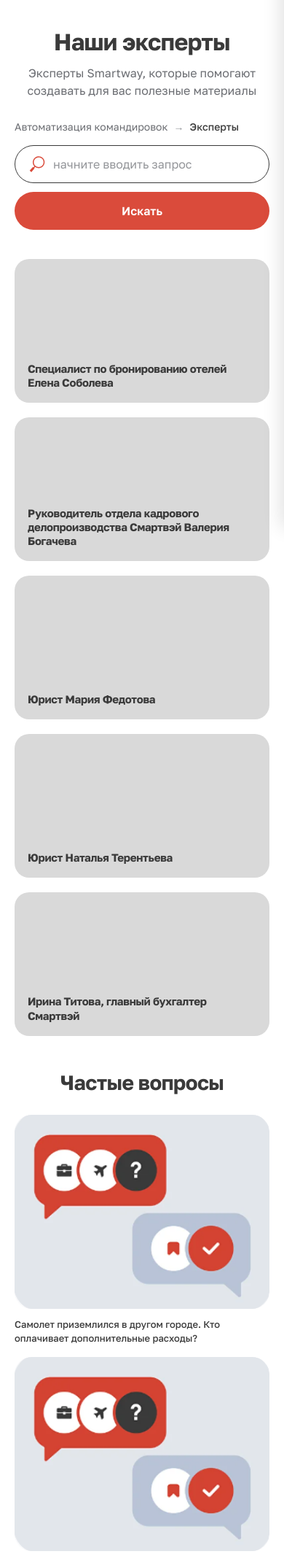
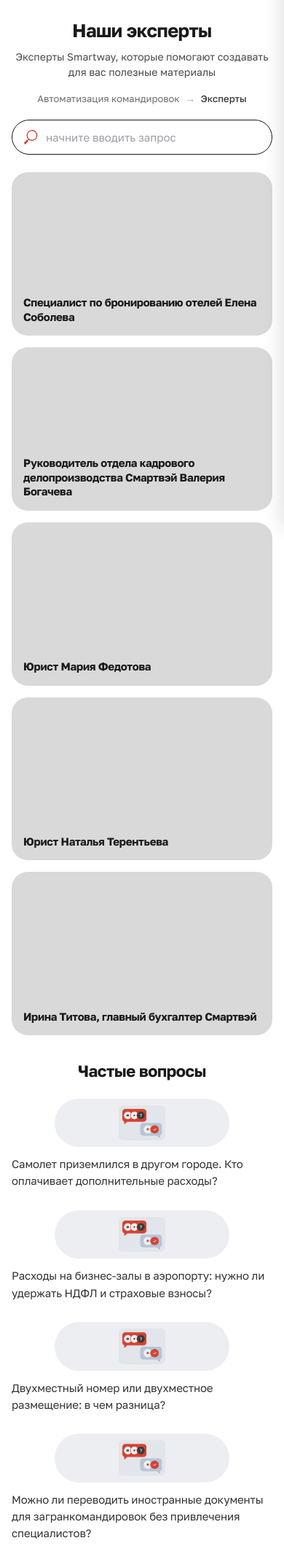
Before and after one commit to AntonMarkulevich/smartway, a PHP site: page /experts.html in a window 390 px wide. Shown: the part 121-2251 px from the top of the page at 73% size. Run offline with PHP 8.4, Linux system fonts and the light colour scheme.

Commit message:
add mobile for experts

```diff
--- a/css/experts.css
+++ b/css/experts.css
@@ -407,3 +407,204 @@
     border-radius: 24px;
   }
 }
+
+/* experts.html — FAQ: PNG без белой подложки, без обводок */
+.experts-list-page .experts-faq-card__thumb {
+  border: 0;
+  outline: none;
+  box-shadow: none;
+}
+
+.experts-list-page .experts-faq-card__img {
+  display: block;
+  mix-blend-mode: darken;
+  border: 0;
+  outline: none;
+  box-shadow: none;
+}
+
+/* experts.html — мобильный макет списка экспертов (не blog / blog-mice) */
+@media (max-width: 767px) {
+  .experts-list-page .experts-main {
+    padding: clamp(20px, 4vw, 28px) clamp(16px, 4vw, 20px) clamp(40px, 9vw, 56px);
+  }
+
+  .experts-list-page .experts-hero__head {
+    margin-bottom: clamp(16px, 3.5vw, 22px);
+  }
+
+  .experts-list-page .experts-hero__title {
+    margin: 0 0 clamp(10px, 2.5vw, 14px);
+    font-size: clamp(24px, 6.5vw, 32px);
+    line-height: 1.2;
+    letter-spacing: -0.02em;
+    color: #1a1a1a;
+  }
+
+  .experts-list-page .experts-hero__subtitle {
+    max-width: 36rem;
+    margin-left: auto;
+    margin-right: auto;
+    font-size: clamp(14px, 3.6vw, 16px);
+    line-height: 1.5;
+    color: #4a4a4a;
+  }
+
+  .experts-list-page .experts-hero__crumbs {
+    justify-content: center;
+    margin: 0 0 clamp(20px, 4vw, 26px);
+    font-size: 13px;
+    line-height: 1.45;
+  }
+
+  .experts-list-page .experts-hero__search {
+    position: relative;
+    display: block;
+    width: 100%;
+  }
+
+  .experts-list-page .experts-hero__field {
+    width: 100%;
+    flex: none;
+  }
+
+  .experts-list-page .experts-hero__icon {
+    left: 16px;
+    width: 20px;
+    height: 20px;
+  }
+
+  .experts-list-page .experts-hero__icon path {
+    fill: #d74536;
+  }
+
+  .experts-list-page .experts-hero__input {
+    height: 48px;
+    padding: 0 18px 0 46px;
+    font-size: 15px;
+    color: #1a1a1a;
+    background: #fff;
+    border: 1px solid #1a1a1a;
+    border-radius: 999px;
+    box-shadow: none;
+  }
+
+  .experts-list-page .experts-hero__input::placeholder {
+    color: #9aa0a8;
+  }
+
+  .experts-list-page .experts-hero__input:focus {
+    border-color: #1a1a1a;
+    box-shadow: 0 0 0 2px rgba(26, 26, 26, 0.1);
+  }
+
+  .experts-list-page .experts-hero__submit {
+    position: absolute;
+    width: 1px;
+    height: 1px;
+    padding: 0;
+    margin: -1px;
+    overflow: hidden;
+    clip: rect(0, 0, 0, 0);
+    white-space: nowrap;
+    border: 0;
+  }
+
+  .experts-list-page .experts-board {
+    margin-top: clamp(24px, 5vw, 32px);
+  }
+
+  .experts-list-page .experts-grid {
+    grid-template-columns: 1fr;
+    gap: clamp(16px, 4vw, 22px);
+  }
+
+  .experts-list-page .experts-card {
+    aspect-ratio: 16 / 10;
+    min-height: clamp(130px, 38vw, 176px);
+    padding: clamp(16px, 4vw, 20px);
+    background: #d9d9d9;
+    border: none;
+    box-shadow: none;
+    border-radius: clamp(22px, 5vw, 28px);
+    color: #1a1a1a;
+  }
+
+  .experts-list-page .experts-card:focus-visible {
+    outline: 2px solid #1a1a1a;
+    outline-offset: 2px;
+  }
+
+  .experts-list-page .experts-card__text {
+    font-size: clamp(15px, 3.8vw, 17px);
+    line-height: 1.3;
+    letter-spacing: -0.02em;
+  }
+
+  .experts-list-page .experts-faq {
+    margin-top: clamp(36px, 8vw, 48px);
+  }
+
+  .experts-list-page .experts-faq__title {
+    margin: 0 0 clamp(24px, 5.5vw, 32px);
+    text-align: center;
+    font-size: clamp(22px, 5.5vw, 26px);
+    font-weight: 700;
+    line-height: 1.2;
+    letter-spacing: -0.02em;
+    color: #1a1a1a;
+    max-width: none;
+  }
+
+  .experts-list-page .experts-faq__grid {
+    grid-template-columns: 1fr;
+    gap: clamp(28px, 7vw, 40px);
+  }
+
+  .experts-list-page .experts-faq-card {
+    align-items: flex-start;
+    height: auto;
+  }
+
+  .experts-list-page .experts-faq-card__thumb {
+    width: 100%;
+    max-width: min(100%, 240px);
+    margin: 0 auto clamp(12px, 3vw, 16px);
+    padding: clamp(8px, 2vw, 12px) clamp(14px, 3.5vw, 20px);
+    border-radius: 999px;
+    background: #eceef1;
+    aspect-ratio: unset;
+    min-height: 0;
+    display: flex;
+    align-items: center;
+    justify-content: center;
+    overflow: hidden;
+    box-sizing: border-box;
+    border: 0;
+    outline: none;
+    box-shadow: none;
+  }
+
+  .experts-list-page .experts-faq-card__img {
+    width: auto;
+    max-width: 100%;
+    height: auto;
+    max-height: clamp(48px, 13vw, 64px);
+    object-fit: contain;
+    object-position: center;
+    border: 0;
+    outline: none;
+    box-shadow: none;
+  }
+
+  .experts-list-page .experts-faq-card__text {
+    margin: 0;
+    font-size: clamp(15px, 3.8vw, 16px);
+    font-weight: 400;
+    line-height: 1.55;
+    letter-spacing: -0.01em;
+    color: #333333;
+    text-align: left;
+    max-width: none;
+  }
+}
--- a/experts.html
+++ b/experts.html
@@ -14,7 +14,7 @@
   <link rel="stylesheet" href="css/footer-unified.css">
   <link rel="stylesheet" href="css/experts.css">
 </head>
-<body class="sw-blog-vahty experts-page">
+<body class="sw-blog-vahty experts-page experts-list-page">
   <div id="allrecords" class="t-records t-records__overflow-hidden">
     <header class="header">
       <input type="checkbox" id="site-nav" class="site-nav-input" aria-hidden="true">
@@ -119,7 +119,7 @@
         <ul class="experts-grid">
           <li class="experts-grid__item">
             <a class="experts-card" href="#">
-              <span class="experts-card__text">Специалист по&nbsp;бронированию отелей Елена Соболева</span>
+              <span class="experts-card__text">Специалист по бронированию отелей Елена Соболева</span>
             </a>
           </li>
           <li class="experts-grid__item">
@@ -153,7 +153,7 @@
               <span class="experts-faq-card__thumb" aria-hidden="true">
                 <img class="experts-faq-card__img" src="img/faq-interest-thumb.png" alt="" width="322" height="245" loading="lazy" decoding="async" />
               </span>
-              <span class="experts-faq-card__text">Самолет приземлился в&nbsp;другом городе. Кто оплачивает дополнительные расходы?</span>
+              <span class="experts-faq-card__text">Самолет приземлился в другом городе. Кто оплачивает дополнительные расходы?</span>
             </a>
           </li>
           <li class="experts-faq__cell">
@@ -161,7 +161,7 @@
               <span class="experts-faq-card__thumb" aria-hidden="true">
                 <img class="experts-faq-card__img" src="img/faq-interest-thumb.png" alt="" width="322" height="245" loading="lazy" decoding="async" />
               </span>
-              <span class="experts-faq-card__text">Расходы на&nbsp;бизнес-залы в&nbsp;аэропорту: нужно&nbsp;ли удержать НДФЛ и&nbsp;страховые взносы?</span>
+              <span class="experts-faq-card__text">Расходы на бизнес-залы в аэропорту: нужно ли удержать НДФЛ и страховые взносы?</span>
             </a>
           </li>
           <li class="experts-faq__cell">
@@ -169,7 +169,7 @@
               <span class="experts-faq-card__thumb" aria-hidden="true">
                 <img class="experts-faq-card__img" src="img/faq-interest-thumb.png" alt="" width="322" height="245" loading="lazy" decoding="async" />
               </span>
-              <span class="experts-faq-card__text">Двухместный номер или двухместное размещение: в&nbsp;чем разница?</span>
+              <span class="experts-faq-card__text">Двухместный номер или двухместное размещение: в чем разница?</span>
             </a>
           </li>
           <li class="experts-faq__cell">
@@ -177,7 +177,7 @@
               <span class="experts-faq-card__thumb" aria-hidden="true">
                 <img class="experts-faq-card__img" src="img/faq-interest-thumb.png" alt="" width="322" height="245" loading="lazy" decoding="async" />
               </span>
-              <span class="experts-faq-card__text">Можно&nbsp;ли переводить иностранные документы для загранкомандировок без привлечения специалистов?</span>
+              <span class="experts-faq-card__text">Можно ли переводить иностранные документы для загранкомандировок без привлечения специалистов?</span>
             </a>
           </li>
           <li class="experts-faq__cell">
@@ -201,7 +201,7 @@
               <span class="experts-faq-card__thumb" aria-hidden="true">
                 <img class="experts-faq-card__img" src="img/faq-interest-thumb.png" alt="" width="322" height="245" loading="lazy" decoding="async" />
               </span>
-              <span class="experts-faq-card__text">Самолет приземлился в&nbsp;другом городе. Кто оплачивает дополнительные расходы?</span>
+              <span class="experts-faq-card__text">Самолет приземлился в другом городе. Кто оплачивает дополнительные расходы?</span>
             </a>
           </li>
           <li class="experts-faq__cell">
@@ -209,7 +209,7 @@
               <span class="experts-faq-card__thumb" aria-hidden="true">
                 <img class="experts-faq-card__img" src="img/faq-interest-thumb.png" alt="" width="322" height="245" loading="lazy" decoding="async" />
               </span>
-              <span class="experts-faq-card__text">Расходы на&nbsp;бизнес-залы в&nbsp;аэропорту: нужно&nbsp;ли удержать НДФЛ и&nbsp;страховые взносы?</span>
+              <span class="experts-faq-card__text">Расходы на бизнес-залы в аэропорту: нужно ли удержать НДФЛ и страховые взносы?</span>
             </a>
           </li>
           <li class="experts-faq__cell">
@@ -217,7 +217,7 @@
               <span class="experts-faq-card__thumb" aria-hidden="true">
                 <img class="experts-faq-card__img" src="img/faq-interest-thumb.png" alt="" width="322" height="245" loading="lazy" decoding="async" />
               </span>
-              <span class="experts-faq-card__text">Двухместный номер или двухместное размещение: в&nbsp;чем разница?</span>
+              <span class="experts-faq-card__text">Двухместный номер или двухместное размещение: в чем разница?</span>
             </a>
           </li>
           <li class="experts-faq__cell">
@@ -225,7 +225,7 @@
               <span class="experts-faq-card__thumb" aria-hidden="true">
                 <img class="experts-faq-card__img" src="img/faq-interest-thumb.png" alt="" width="322" height="245" loading="lazy" decoding="async" />
               </span>
-              <span class="experts-faq-card__text">Можно&nbsp;ли переводить иностранные документы для загранкомандировок без привлечения специалистов?</span>
+              <span class="experts-faq-card__text">Можно ли переводить иностранные документы для загранкомандировок без привлечения специалистов?</span>
             </a>
           </li>
           <li class="experts-faq__cell">
```
Also changed, not shown: other parts of experts.html (+23 -19 lines), css/footer-unified.css (+34 -2 lines), img/companies/Group_10222.png.png (added). Lines whose indentation alone changed are shown as unchanged.
